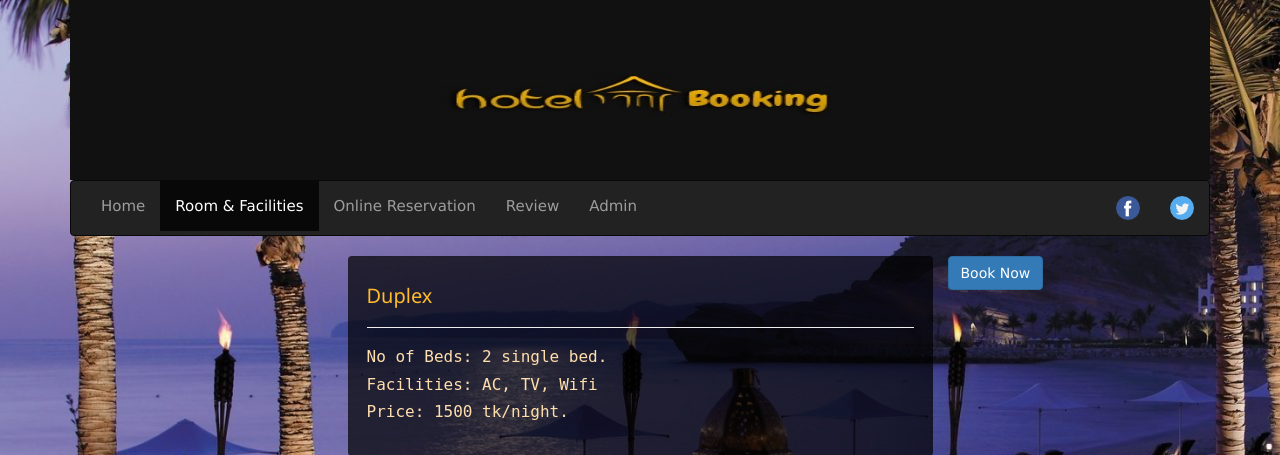
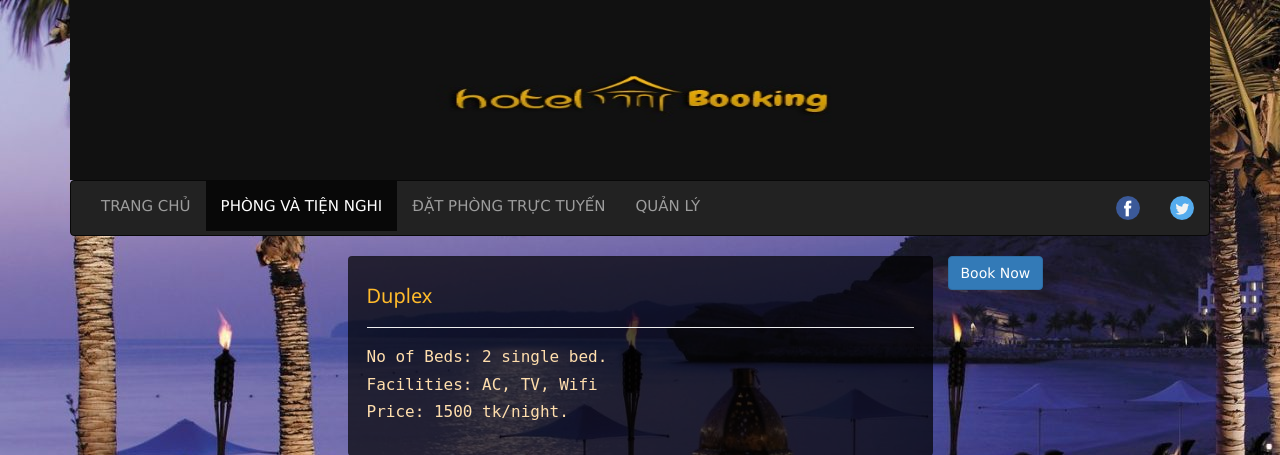
Before and after one commit to th5tuananh/qlks, a PHP site: page /room.php in a window 1280 px wide. Shown: the top 455 px of the page. Run offline with PHP 8.4, Linux system fonts and the light colour scheme; data comes from the database, SQL or seed files in the repository; a stand-in replaces the project's code that opens the database connection; some libraries are stand-ins or nearby versions.

Commit message:
Xoa file Review
Xoa file Review va chinh viet hoa file room

```diff
--- a/index.php
+++ b/index.php
@@ -65,9 +65,9 @@
             <div class="container-fluid">
                 <ul class="nav navbar-nav">
                     <li class="active"><a href="index.php">TRANG CHỦ</a></li>
-                    <li><a href="room.php">Room &amp; Facilities</a></li>
-                    <li><a href="reservation.php">Online Reservation</a></li>
-                    <li><a href="admin.php">Admin</a></li>
+                    <li><a href="room.php">PHÒNG VÀ TIỆN NGHI</a></li>
+                    <li><a href="reservation.php">ĐẶT PHÒNG TRỰC TUYẾN</a></li>
+                    <li><a href="admin.php">QUẢN LÝ</a></li>
                 </ul>
                 <ul class="nav navbar-nav navbar-right">
                     <li><a href="http://www.facebook.com"><img src="images/facebook.png"></a></li>
--- a/room.php
+++ b/room.php
@@ -58,11 +58,10 @@ $user=new User();
         <nav class="navbar navbar-inverse">
             <div class="container-fluid">
                 <ul class="nav navbar-nav">
-                    <li><a href="index.php">Home</a></li>
-                    <li class="active"><a href="room.php">Room &amp; Facilities</a></li>
-                    <li><a href="reservation.php">Online Reservation</a></li>
-                    <li><a href="review.php">Review</a></li>
-                    <li><a href="admin.php">Admin</a></li>
+                    <li><a href="index.php">TRANG CHỦ</a></li>
+                    <li class="active"><a href="room.php">PHÒNG VÀ TIỆN NGHI</a></li>
+                    <li><a href="reservation.php">ĐẶT PHÒNG TRỰC TUYẾN</a></li>
+                    <li><a href="admin.php">QUẢN LÝ</a></li>
                 </ul>
                 <ul class="nav navbar-nav navbar-right">
                     <li><a href="http://www.facebook.com"><img src="images/facebook.png"></a></li>
```
Also changed, not shown: review.php (deleted, +0 -77 lines).
